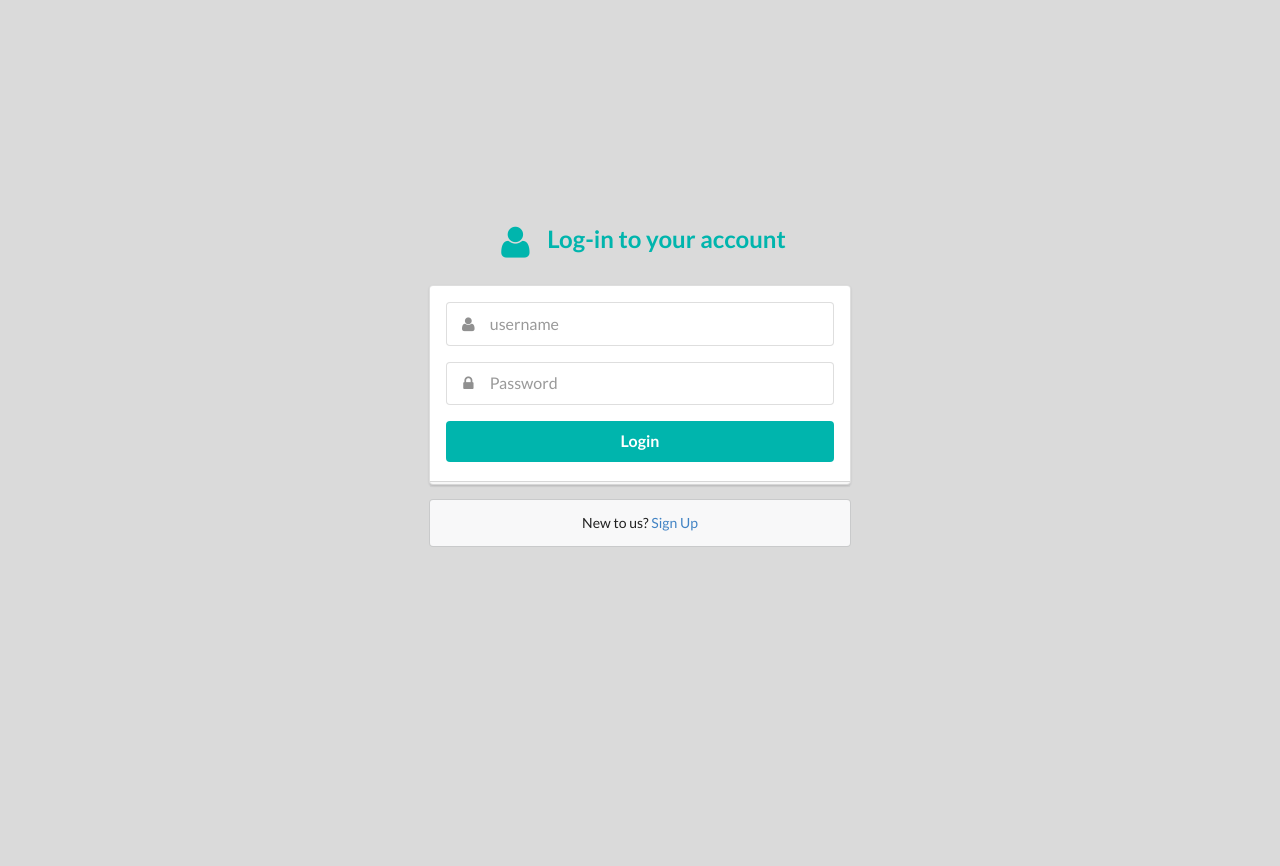
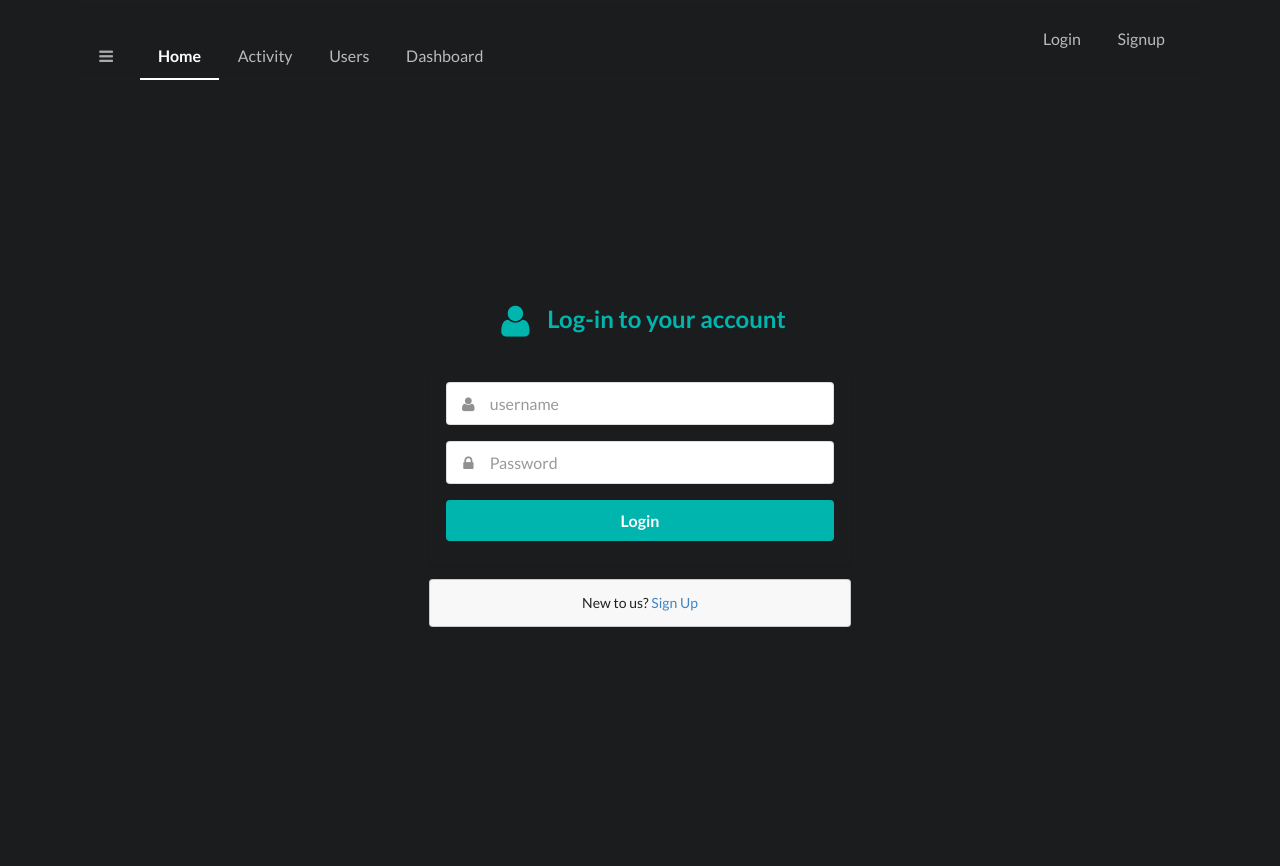
Before and after one commit to wenfahu/activity-app, a Django app: template activity/templates/act/login.html in a window 1280 px wide. Before the commit the page ends 547 px from the top, so only its background shows below. Run offline with Django 3.2, Linux system fonts and the light colour scheme; the template is opened without the code that fills it, so the values that code supplies are empty.

Commit message:
no message

```diff
--- a/activity/templates/act/login.html
+++ b/activity/templates/act/login.html
@@ -2,7 +2,7 @@
   {% block content %}
   <style type="text/css">
     body {
-      background-color: #DADADA;
+      background-color: #1b1c1d;
     }
     body > .grid {
       height: 100%;
@@ -13,6 +13,12 @@
     .column {
       max-width: 450px;
     }
+
+	.ui.stacked.segment {
+	  background-color: #1b1c1d;
+	}
+
+
   </style>
   <script>
   $(document)
@@ -50,6 +56,21 @@
   </script>
 </head>
 <body>
+<div class="ui container">
+      <div class="ui large secondary inverted pointing menu">
+        <a class="toc item">
+          <i class="sidebar icon"></i>
+        </a>
+        <a class="active item">Home</a>
+        <a class="item">Activity</a>
+        <a class="item">Users</a>
+        <a class="item">Dashboard</a>
+        <div class="right item">
+          <a class="item" href="/act/login/">Login</a>
+          <a class="item" href="/act/register/">Signup</a>
+        </div>
+      </div>
+    </div>
 
 <div class="ui middle aligned center aligned grid">
   <div class="column">
@@ -82,7 +103,7 @@
     </form>
 
     <div class="ui message">
-      New to us? <a href="#">Sign Up</a>
+      New to us? <a href="/act/register/">Sign Up</a>
     </div>
   </div>
 </div>
```
Also changed, not shown: activity/templates/act/register.html (+34 -4 lines), activity/templates/index.html (+18 -17 lines), activity/templates/activity.html (added).
